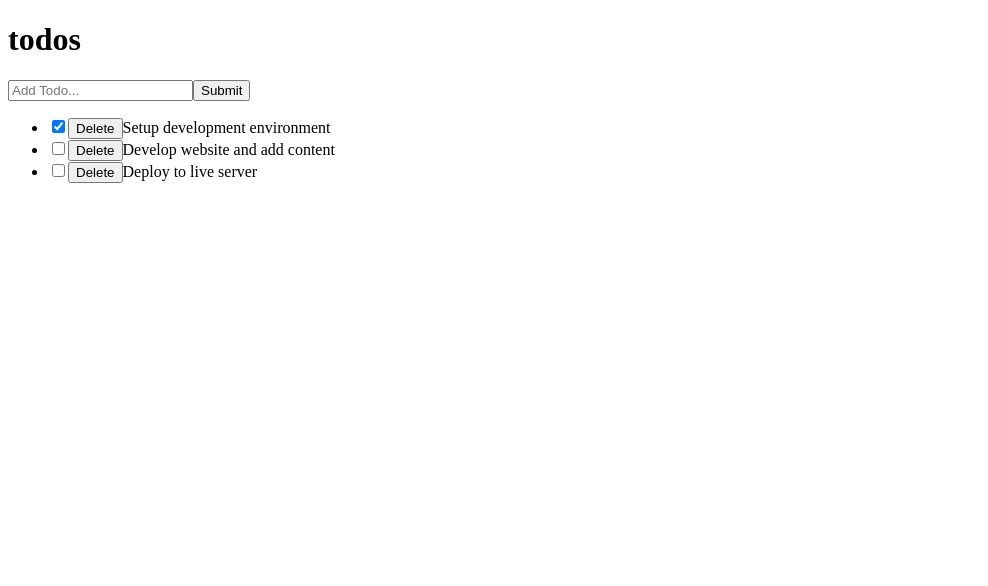
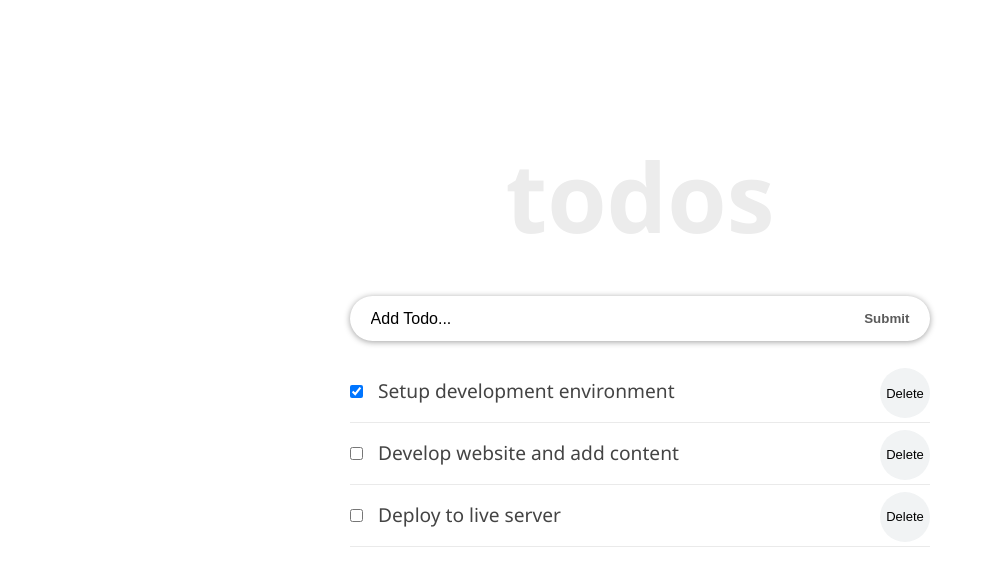
Before and after one commit to Alexr16/React-tutorial, a React (Create React App) app: page / in a window 1280 px wide. Shown: the top 586 px of the page, without its empty margins (0-988 px from the left). Built offline with nearby package versions, Linux system fonts and the light colour scheme.

Commit message:
Style Todo app

```diff
--- a/package.json
+++ b/package.json
@@ -6,6 +6,7 @@
     "@testing-library/jest-dom": "^5.16.4",
     "@testing-library/react": "^13.1.1",
     "@testing-library/user-event": "^13.5.0",
+    "node-sass": "^7.0.1",
     "prop-types": "^15.8.1",
     "react": "^18.0.0",
     "react-dom": "^18.0.0",
--- a/src/App.css
+++ b/src/App.css
@@ -1,38 +1,65 @@
-.App {
-  text-align: center;
+* {
+  box-sizing: border-box;
+  margin: 0;
+  padding: 0;
 }
 
-.App-logo {
-  height: 40vmin;
-  pointer-events: none;
+body {
+  font-family: "Segoe UI", Arial, sans-serif;
+  line-height: 1.4;
+  color: #444;
+  background: #fff;
+  height: 100vh;
 }
 
-@media (prefers-reduced-motion: no-preference) {
-  .App-logo {
-    animation: App-logo-spin infinite 20s linear;
-  }
+.container {
+  display: flex;
+  flex-direction: column;
+  justify-content: center;
+  align-items: center;
+  max-width: 600px;
+  margin: 0 auto;
 }
 
-.App-header {
-  background-color: #282c34;
-  min-height: 100vh;
-  display: flex;
-  flex-direction: column;
-  align-items: center;
-  justify-content: center;
-  font-size: calc(10px + 2vmin);
-  color: white;
+.inner {
+  width: 100%;
+  padding: 8rem 10px 4rem;
 }
 
-.App-link {
-  color: #61dafb;
+.form-container {
+  width: 100%;
+  margin-bottom: 20px;
+  display: flex;
+  border-radius: calc(0.5 * 100px);
+  box-shadow: 0 1px 6px 0 rgba(0, 0, 0, 0.38);
+  justify-content: space-evenly;
 }
 
-@keyframes App-logo-spin {
-  from {
-    transform: rotate(0deg);
-  }
-  to {
-    transform: rotate(360deg);
-  }
+.input-text {
+  font-size: 1rem;
+  font-weight: 400;
+  width: 85%;
+  padding-right: 5px;
+  padding-left: 10px;
+  border-radius: calc(0.5 * 100px);
 }
+
+.input-text::placeholder {
+  color: #000;
+}
+
+.input-submit {
+  background: transparent;
+  color: #5b5b5b;
+  text-transform: capitalize;
+  cursor: pointer;
+  font-weight: 600;
+  margin-right: 10px;
+}
+
+.input-text,
+.input-submit {
+  height: 45px;
+  outline: none;
+  border: none;
+}
--- a/src/components/Header.js
+++ b/src/components/Header.js
@@ -1,8 +1,26 @@
 import React from 'react';
 
+const headerStyle = {
+  padding: '20px 0',
+  lineHeight: '1.5em',
+};
+
 const Header = () => (
-  <header>
-    <h1>todos</h1>
+  <header style={headerStyle}>
+    <h1
+      style={{
+        fontSize: '6rem',
+        fontWeight: '600',
+        marginBottom: '2rem',
+        lineHeight: '1em',
+        color: '#ececec',
+        textTransform: 'lowercase',
+        textAlign: 'center',
+      }}
+    >
+      todos
+
+    </h1>
   </header>
 );
 
--- a/src/components/InputTodo.js
+++ b/src/components/InputTodo.js
@@ -32,15 +32,16 @@
   render() {
     const { title } = this.state;
     return (
-      <form onSubmit={this.handleSubmit}>
+      <form onSubmit={this.handleSubmit} className="form-container">
         <input
           type="text"
+          className="input-text"
           placeholder="Add Todo..."
           value={title}
           name="title"
           onChange={this.onChange}
         />
-        <button type="submit">Submit</button>
+        <button type="submit" className="input-submit">Submit</button>
       </form>
     );
   }
--- a/src/components/TodoContainer.js
+++ b/src/components/TodoContainer.js
@@ -66,7 +66,8 @@
   render() {
     const { todos } = this.state;
     return (
-      <div>
+      <div className="container">
+        <div className="inner">
           <Header />
           <InputTodo addTodoProps={this.addTodoItem} />
           <TodosList
@@ -75,6 +76,7 @@
             deleteTodoProps={this.delTodo}
           />
         </div>
+      </div>
     );
   }
 }
--- a/src/components/TodoItem.js
+++ b/src/components/TodoItem.js
@@ -1,11 +1,20 @@
 import PropTypes from 'prop-types';
+import styles from './TodoItem.module.css';
+
+const completedStyle = {
+  fontStyle: 'italic',
+  color: '#595959',
+  opacity: 0.4,
+  textDecoration: 'line-through',
+};
 
 const TodoItem = (props) => {
   const { todo, handleChangeProps, deleteTodoProps } = props;
   return (
-    <li>
-      <input type="checkbox" checked={todo.completed} onChange={() => handleChangeProps(todo.id)} />
+    <li className={styles.item}>
+      <input type="checkbox" checked={todo.completed} onChange={() => handleChangeProps(todo.id)} className={styles.checkbox} />
       <button type="button" onClick={() => deleteTodoProps(todo.id)}>Delete</button>
+      <span style={todo.completed ? completedStyle : null} />
       {todo.title}
     </li>
   );
--- /dev/null
+++ b/src/components/TodoItem.module.css
@@ -0,0 +1,24 @@
+.item {
+  font-size: 1.2rem;
+  list-style-type: none;
+  padding: 17px 0px;
+  border-bottom: 1px solid #eaeaea;
+}
+
+.checkbox {
+  margin-right: 15px;
+}
+
+.item button {
+  font-size: 13px;
+  background: #f1f3f4;
+  border: none;
+  cursor: pointer;
+  float: right;
+  outline: none;
+  border-radius: 100px;
+  height: 50px;
+  width: 50px;
+  margin: -10px 0 0 10px;
+}
+/*# sourceMappingURL=TodoItem.module.css.map */
--- /dev/null
+++ b/src/components/TodoItem.module.scss
@@ -0,0 +1,23 @@
+.item {
+  font-size: 1.2rem;
+  list-style-type: none;
+  padding: 17px 0px;
+  border-bottom: 1px solid #eaeaea;
+}
+
+.checkbox {
+  margin-right: 15px;
+}
+
+.item button {
+  font-size: 13px;
+  background: #f1f3f4;
+  border: none;
+  cursor: pointer;
+  float: right;
+  outline: none;
+  border-radius: 100px;
+  height: 50px;
+  width: 50px;
+  margin: -10px 0 0 10px;
+}
--- a/src/index.js
+++ b/src/index.js
@@ -2,6 +2,7 @@
 import ReactDOM from 'react-dom';
 
 import TodoContainer from './components/TodoContainer';
+import './App.css';
 
 ReactDOM.render(
   <React.StrictMode>
```
Also changed, not shown: src/App.js (deleted, +0 -25 lines), 2 other files (tests, documents, lock files or other folders). Lines whose indentation alone changed are shown as unchanged.
